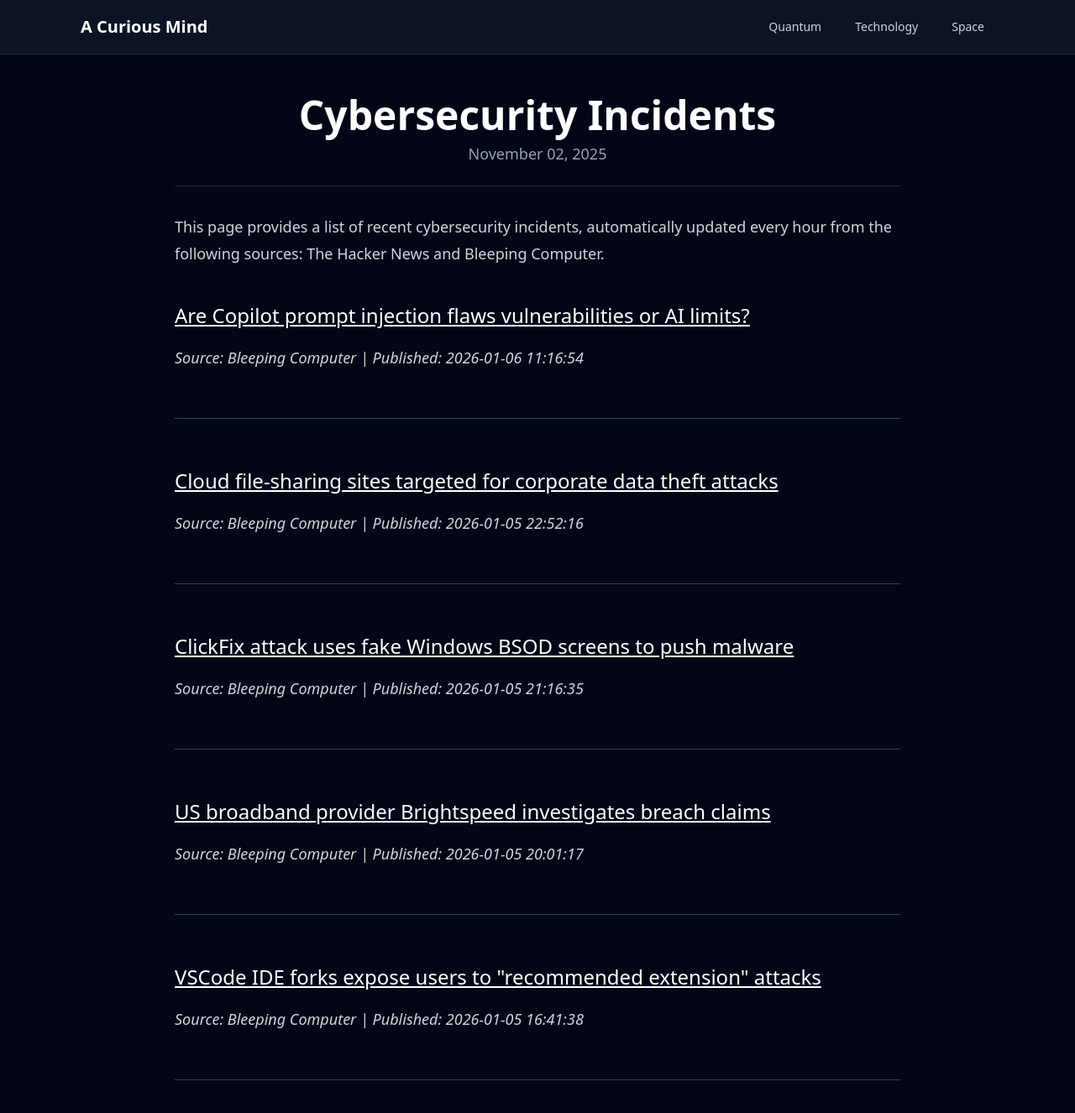
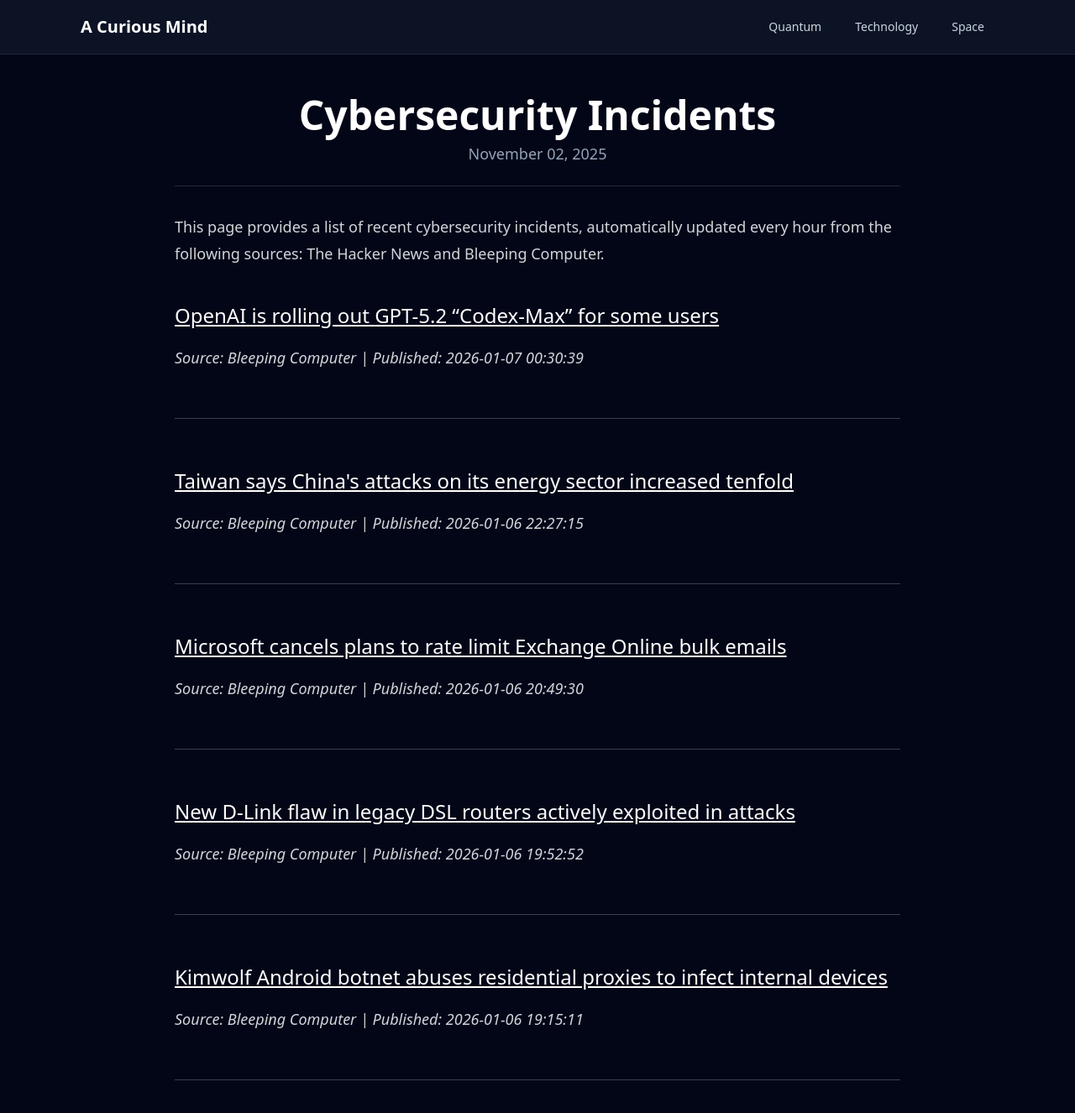
Before and after one commit to onehl7/onehl7.github.io, a Jekyll site: the page built from _posts/2025-11-02-cybersecurity-incidents.md, in a window 1280 px wide and 1400 px high. Shown: the top 1326 px of the window at 84% size. Built offline with Jekyll 4.4.1, drawn with Linux system fonts in a browser that asks for light colours; nearby versions of some CDN libraries.

Commit message:
Update news data

```diff
--- a/_data/news.json
+++ b/_data/news.json
@@ -1,32 +1,32 @@
 [
   {
     "source": "Bleeping Computer",
-    "title": "Are Copilot prompt injection flaws vulnerabilities or AI limits?",
-    "link": "https://www.bleepingcomputer.com/news/security/are-copilot-prompt-injection-flaws-vulnerabilities-or-ai-limits/",
-    "published": "2026-01-06 11:16:54"
+    "title": "OpenAI is rolling out GPT-5.2 \u201cCodex-Max\u201d for some users",
+    "link": "https://www.bleepingcomputer.com/news/artificial-intelligence/openai-is-rolling-out-gpt-52-codex-max-for-some-users/",
+    "published": "2026-01-07 00:30:39"
   },
   {
     "source": "Bleeping Computer",
-    "title": "Cloud file-sharing sites targeted for corporate data theft attacks",
-    "link": "https://www.bleepingcomputer.com/news/security/cloud-file-sharing-sites-targeted-for-corporate-data-theft-attacks/",
-    "published": "2026-01-05 22:52:16"
+    "title": "Taiwan says China's attacks on its energy sector increased tenfold",
+    "link": "https://www.bleepingcomputer.com/news/security/taiwan-says-chinas-attacks-on-its-energy-sector-increased-tenfold/",
+    "published": "2026-01-06 22:27:15"
   },
   {
     "source": "Bleeping Computer",
-    "title": "ClickFix attack uses fake Windows BSOD screens to push malware",
-    "link": "https://www.bleepingcomputer.com/news/security/clickfix-attack-uses-fake-windows-bsod-screens-to-push-malware/",
-    "published": "2026-01-05 21:16:35"
+    "title": "Microsoft cancels plans to rate limit Exchange Online bulk emails",
+    "link": "https://www.bleepingcomputer.com/news/microsoft/microsoft-cancels-plans-to-rate-limit-exchange-online-bulk-emails/",
+    "published": "2026-01-06 20:49:30"
   },
   {
     "source": "Bleeping Computer",
-    "title": "US broadband provider Brightspeed investigates breach claims",
-    "link": "https://www.bleepingcomputer.com/news/security/us-broadband-provider-brightspeed-investigates-breach-claims/",
-    "published": "2026-01-05 20:01:17"
+    "title": "New D-Link flaw in legacy DSL routers actively exploited in attacks",
+    "link": "https://www.bleepingcomputer.com/news/security/new-d-link-flaw-in-legacy-dsl-routers-actively-exploited-in-attacks/",
+    "published": "2026-01-06 19:52:52"
   },
   {
     "source": "Bleeping Computer",
-    "title": "VSCode IDE forks expose users to \"recommended extension\" attacks",
-    "link": "https://www.bleepingcomputer.com/news/security/vscode-ide-forks-expose-users-to-recommended-extension-attacks/",
-    "published": "2026-01-05 16:41:38"
+    "title": "Kimwolf Android botnet abuses residential proxies to infect internal devices",
+    "link": "https://www.bleepingcomputer.com/news/security/kimwolf-android-botnet-abuses-residential-proxies-to-infect-internal-devices/",
+    "published": "2026-01-06 19:15:11"
   }
 ]
```
